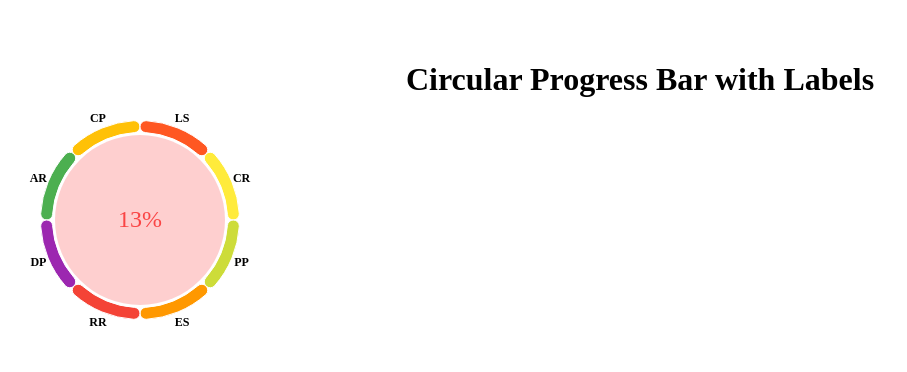
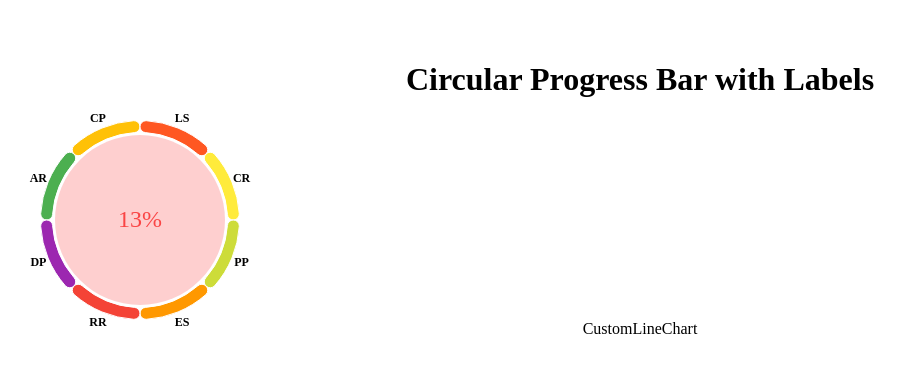
Before and after one commit to iamomoro/playground, a React (Vite) app: page / in a window 1280 px wide. Shown: the top 372 px of the page, without its empty margins (0-907 px from the left). Built offline with nearby package versions, Linux system fonts and the light colour scheme.

Commit message:
custom line chart folder

```diff
--- a/src/App.tsx
+++ b/src/App.tsx
@@ -1,5 +1,6 @@
 import './App.css';
 import CircularProgress from './chartjs/CircularProgress';
+import CustomLineChart from './rechart/customLineChart/CustomLineChart';
 
 function App() {
 
@@ -10,6 +11,8 @@ function App() {
         {/* <CircularProgressBarWithLabels value={60} /> */}
       </div>
       <CircularProgress />
+      <div></div>
+      <CustomLineChart />
     </>
   );
 }
--- /dev/null
+++ b/src/rechart/customLineChart/CustomLineChart.tsx
@@ -0,0 +1,9 @@
+import React from 'react'
+
+const CustomLineChart = () => {
+  return (
+    <div>CustomLineChart</div>
+  )
+}
+
+export default CustomLineChart
```
